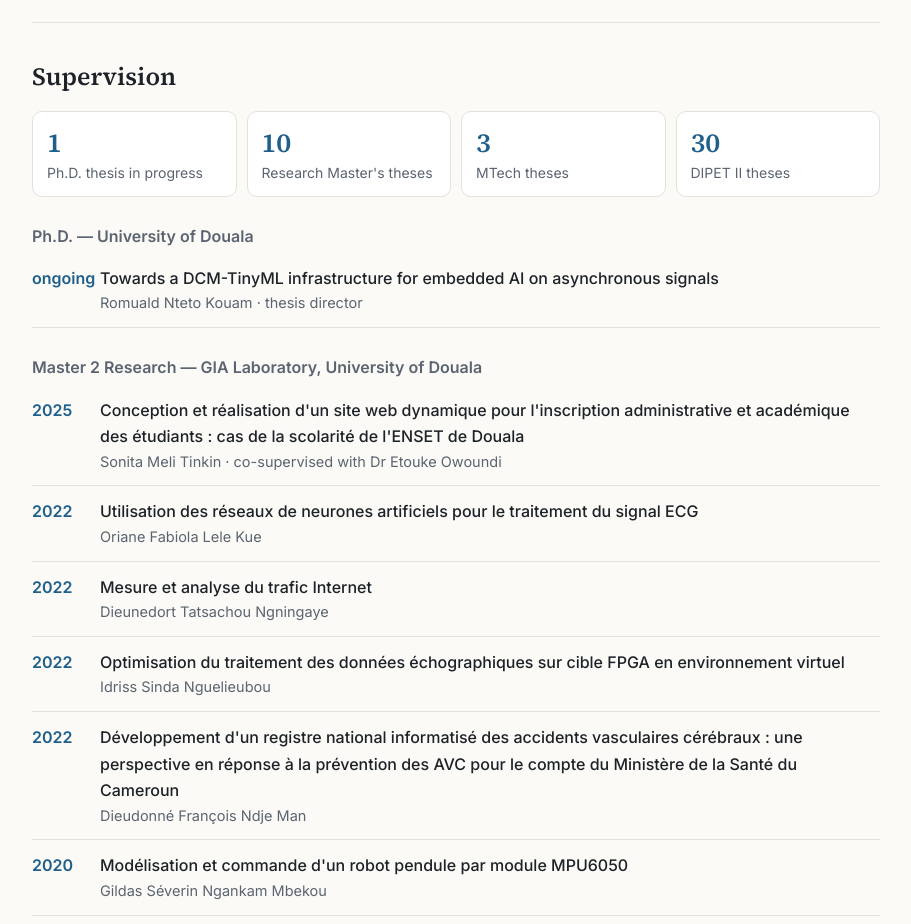
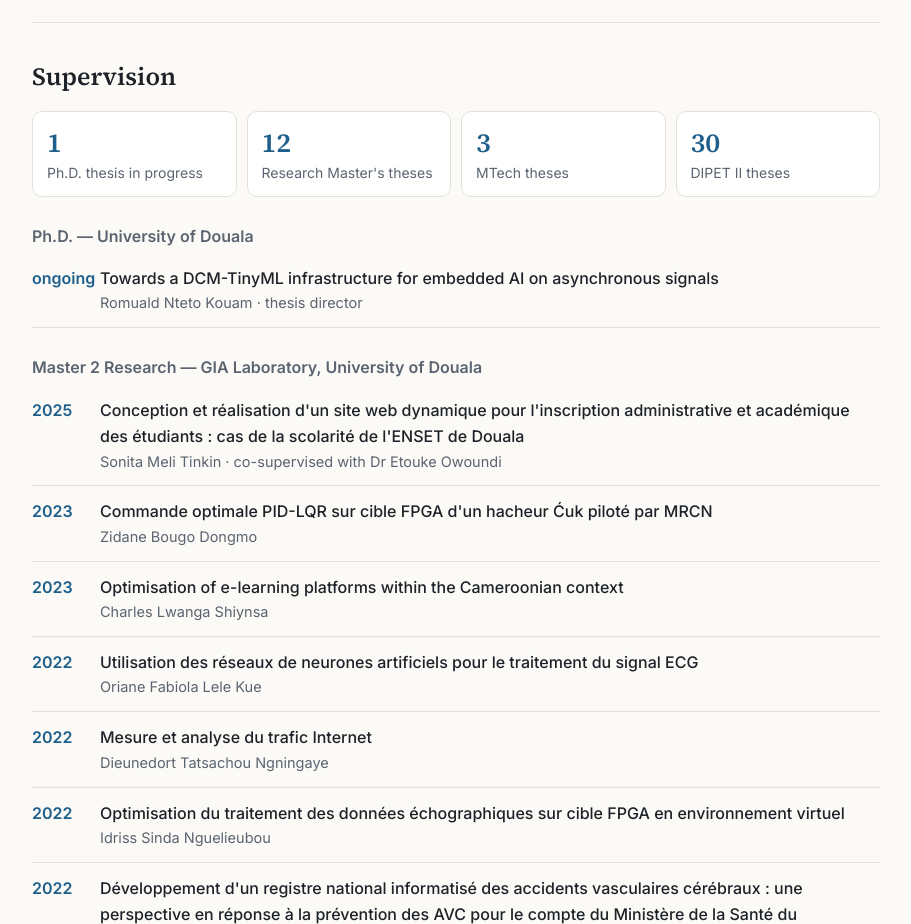
Before and after one commit to MoffoBertrand/moffobertrand.github.io, a plain HTML site: page enseignement.html in a window 1280 px wide. Shown: the part 1220-2144 px from the top of the page, without its empty margins (184-1095 px from the left). Drawn offline with Linux system fonts and the light colour scheme.

Commit message:
Add files via upload

```diff
--- a/enseignement.html
+++ b/enseignement.html
@@ -103,7 +103,7 @@
     <h2><span data-l="fr">Encadrement</span><span data-l="en">Supervision</span></h2>
     <div class="stats">
       <div><b>1</b><span data-l="fr">thèse de doctorat en cours</span><span data-l="en">Ph.D. thesis in progress</span></div>
-      <div><b>10</b><span data-l="fr">mémoires de Master 2 Recherche</span><span data-l="en">Research Master's theses</span></div>
+      <div><b>12</b><span data-l="fr">mémoires de Master 2 Recherche</span><span data-l="en">Research Master's theses</span></div>
       <div><b>3</b><span data-l="fr">mémoires de MTech</span><span data-l="en">MTech theses</span></div>
       <div><b>30</b><span data-l="fr">mémoires de DIPET II</span><span data-l="en">DIPET II theses</span></div>
     </div>
@@ -120,6 +120,12 @@
       <li><span class="yr">2025</span><div>
         <div class="ti">Conception et réalisation d'un site web dynamique pour l'inscription administrative et académique des étudiants : cas de la scolarité de l'ENSET de Douala</div>
         <div class="au">Sonita Meli Tinkin · <span data-l="fr">co-encadrement avec Dr Etouke Owoundi</span><span data-l="en">co-supervised with Dr Etouke Owoundi</span></div></div></li>
+      <li><span class="yr">2023</span><div>
+        <div class="ti">Commande optimale PID-LQR sur cible FPGA d'un hacheur Ćuk piloté par MRCN</div>
+        <div class="au">Zidane Bougo Dongmo</div></div></li>
+      <li><span class="yr">2023</span><div>
+        <div class="ti">Optimisation of e-learning platforms within the Cameroonian context</div>
+        <div class="au">Charles Lwanga Shiynsa</div></div></li>
       <li><span class="yr">2022</span><div>
         <div class="ti">Utilisation des réseaux de neurones artificiels pour le traitement du signal ECG</div>
         <div class="au">Oriane Fabiola Lele Kue</div></div></li>
```
